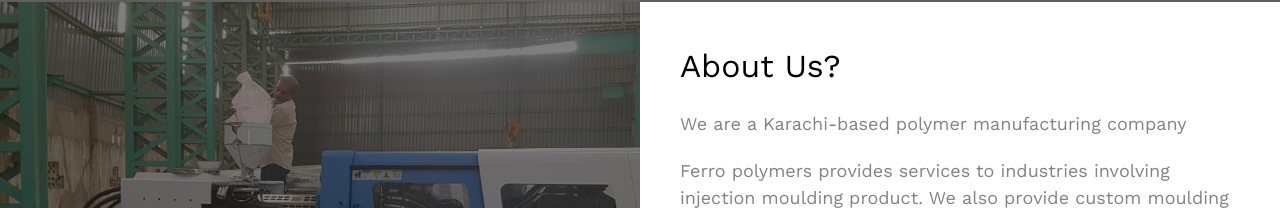
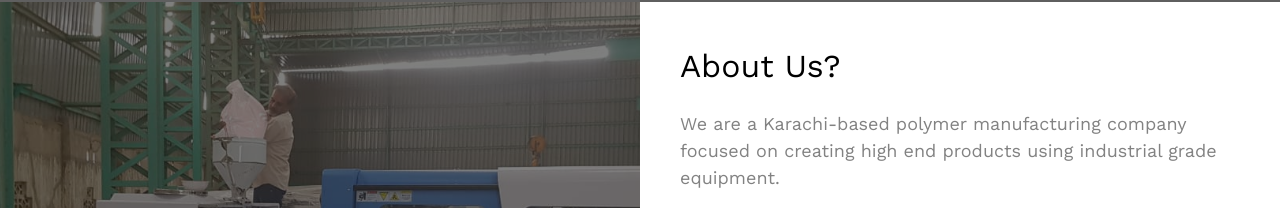
Before and after one commit to ALAF-Digital/ferropolymers.github.io, a plain HTML site: page index.html in a window 1280 px wide. Shown: the part 928-1136 px from the top of the page. Drawn offline with nearby package versions, Linux system fonts and the light colour scheme; grey boxes are pictures that could not be loaded; files whose address does not match are found by name.

Commit message:
index done

```diff
--- a/index.html
+++ b/index.html
@@ -11,23 +11,14 @@
 
 		<link rel="shortcut icon" href="/favicon.ico" type="image/x-icon">
 		<link rel="icon" href="/favicon.ico" type="image/x-icon">
-
 		<link href="https://fonts.googleapis.com/css?family=Work+Sans:300,400,500,700,800" rel="stylesheet">
 
-		<!-- Animate.css -->
 		<link rel="stylesheet" href="../css/animate.css">
-		<!-- Icomoon Icon Fonts-->
 		<link rel="stylesheet" href="/css/icomoon.css">
-		<!-- Bootstrap  -->
 		<link rel="stylesheet" href="../css/bootstrap.css">
-
-		<!-- Magnific Popup -->
 		<link rel="stylesheet" href="/css/magnific-popup.css">
-
-		<!-- Owl Carousel  -->
 		<link rel="stylesheet" href="/css/owl.carousel.min.css">
 		<link rel="stylesheet" href="/css/owl.theme.default.min.css">
-		<!-- Flexslider  -->
 		<link rel="stylesheet" href="/css/flexslider.css">
 
 		<!-- Theme style  -->
@@ -77,7 +68,7 @@
 								<div class="col-md-8 col-md-offset-2 text-center js-fullheight slider-text text-center">
 									<div class="slider-text-inner">
 										<h1>Premier Plastic Solutions</h1>
-											<p><a class="btn btn-primary btn-lg" href="contact.html">Contact Us</a></p>
+										<p><a class="btn btn-primary btn-lg" href="contact.html">Contact Us</a></p>
 									</div>
 								</div>
 							</div>
@@ -120,7 +111,7 @@
 				<div class="choose animate-box">
 					<div class="fh5co-heading">
 						<h2>About Us?</h2>
-						<p>We are a Karachi-based polymer manufacturing company </p>
+						<p>We are a Karachi-based polymer manufacturing company focused on creating high end products using industrial grade equipment.</p>
 						<p>Ferro polymers provides services to industries involving injection moulding product. We also provide custom moulding services to companies in any sector of industry.  Recently our company has installed injection moulding machine of various capacities. The equipment installed are all new and possess latest features.</p>
 					</div>
 				</div>
```
